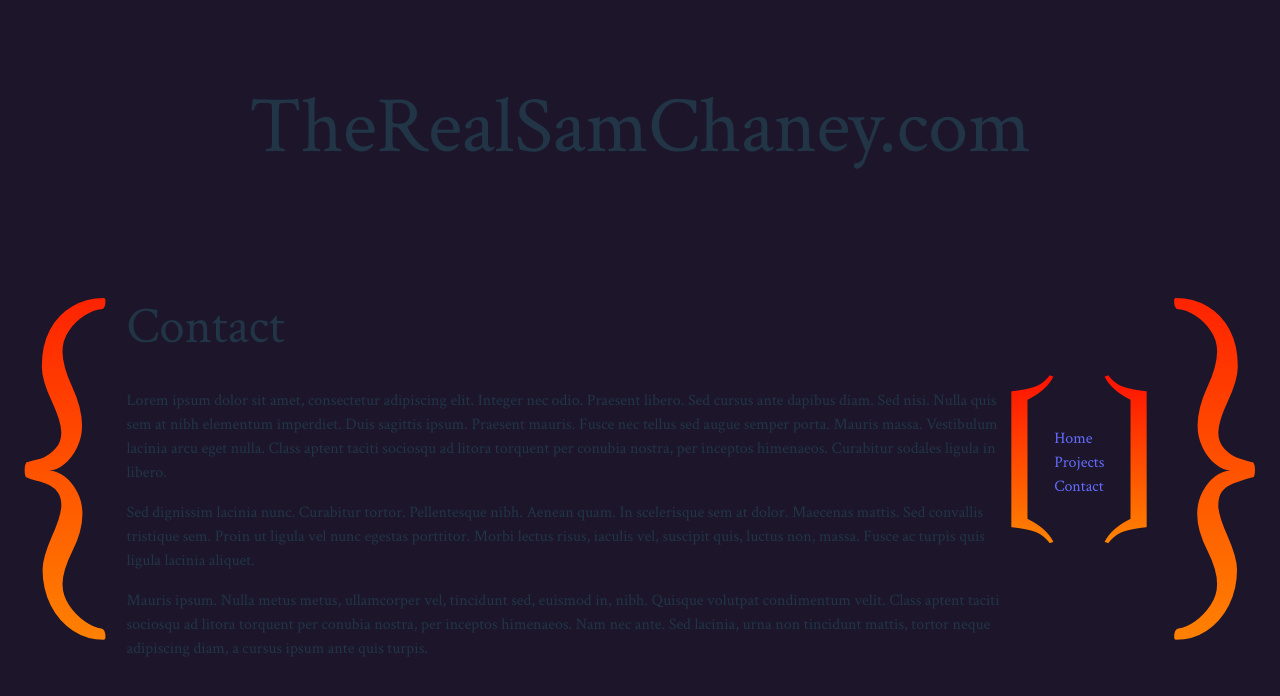
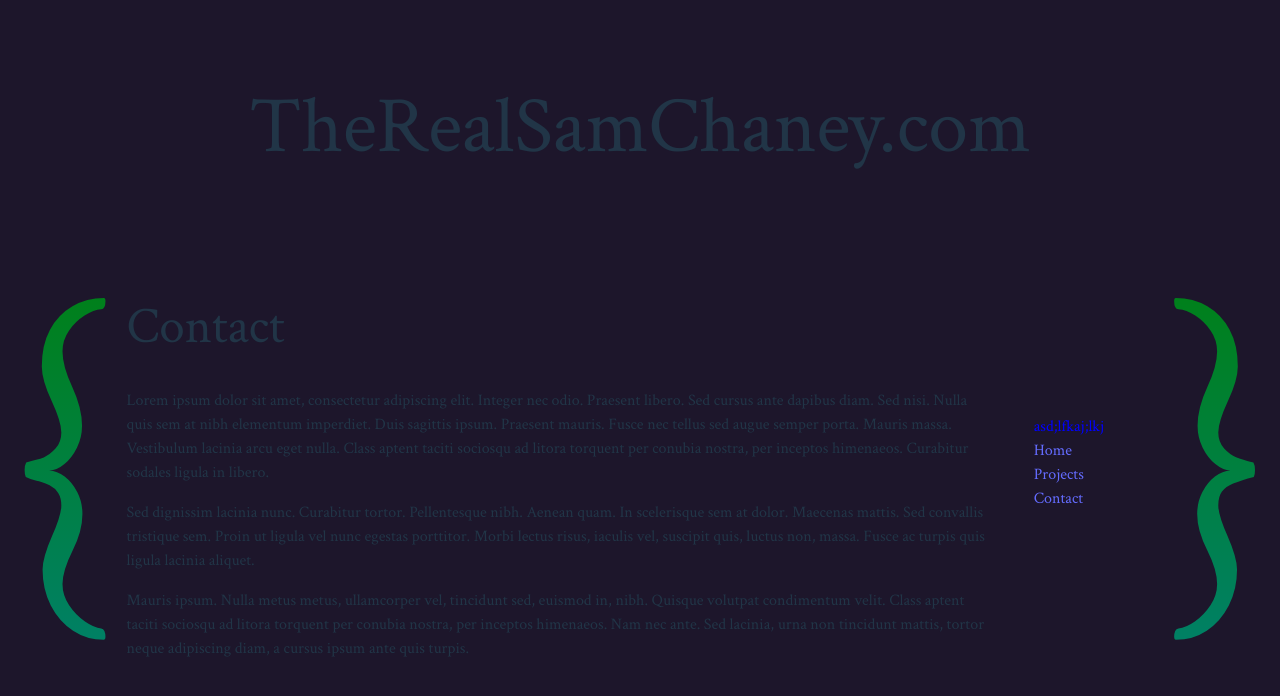
Before and after one commit to AlteriusOmega/TheRealSamChaneyDotComReact, a React (Vite) app: page /contact in a window 1280 px wide. Shown: the top 696 px of the page. Built offline with nearby package versions, Linux system fonts and the light colour scheme.

Commit message:
Testing using opacity trick for gradient transition, using routes to add show-gradient class, works to change colors but not transition.

```diff
--- a/src/App.tsx
+++ b/src/App.tsx
@@ -1,4 +1,4 @@
-import React, { useEffect } from "react";
+import React, { Children, useEffect, useState} from "react";
 import { BrowserRouter as Router, Route, Routes, useLocation } from "react-router-dom";
 import Layout from "./components/Layout";
 import Home from "./components/Home";
@@ -9,46 +9,55 @@ import './styles/App.css';
 const App: React.FC = () => {
     return (
         <Router>
-      <AppLayout />
+        <AppContent />
         </Router>
     );
 };
 
-const AppLayout: React.FC = () => {
+const AppContent: React.FC = () => {
     const location = useLocation();
+    const [showGradient, setShowGradient] = useState(false);
+    const [gradientClass, setGradientClass] = useState("gradient-text-home");
 
     useEffect(() => {
         // Update gradient colors based on route
-    const root = document.documentElement;
-    let gradientStart = "blue";
-    let gradientEnd = "purple";
+        // const root = document.documentElement;
 
         switch (location.pathname) {
             case "/contact":
-        gradientStart = "red";
-        gradientEnd = "orange";
+                setGradientClass("gradient-text-contact");
+                // root.style.setProperty("--gradient-start", "red");
+                // root.style.setProperty("--gradient-end", "orange");
                 break;
             case "/projects":
-        gradientStart = "green";
-        gradientEnd = "blue";
+                setGradientClass("gradient-text-projects");
+                // root.style.setProperty("--gradient-start", "green");
+                // root.style.setProperty("--gradient-end", "blue");
                 break;
             default:
-        gradientStart = "blue";
-        gradientEnd = "purple";
+                setGradientClass("gradient-text-home");
+                // root.style.setProperty("--gradient-start", "blue");
+                // root.style.setProperty("--gradient-end", "purple");
+                break;
         }
 
-    root.style.setProperty("--gradient-start", gradientStart);
-    root.style.setProperty("--gradient-end", gradientEnd);
+        const timeout = setTimeout(() => {
+            setShowGradient(true);
+        }, 100);
+
+        return () => clearTimeout(timeout);
     }, [location.pathname]);
 
     return (
-    <Layout>
+        <div className={`App ${showGradient ? "show-gradient" : ""}`}>
+            <Layout gradientClass={gradientClass}>
                 <Routes>
                     <Route path="/" element={<Home />} />
                     <Route path="/contact" element={<Contact />} />
                     <Route path="/projects" element={<Projects />} />
                 </Routes>
             </Layout>
+        </div>
     );
 };
 
--- a/src/components/Contact.tsx
+++ b/src/components/Contact.tsx
@@ -4,6 +4,15 @@ import Layout from './Layout';
 const Home: React.FC = () => {
     return (
         <div>
+            <style>
+                {`
+                    :root {
+                        --gradient-start: red;
+                        --gradient-end: orange;
+                    }
+                `}
+            </style>
+
             <h1>Contact</h1>
             <p>
                 Lorem ipsum dolor sit amet, consectetur adipiscing elit. Integer nec odio. Praesent libero. Sed cursus ante dapibus diam.
--- a/src/components/Home.tsx
+++ b/src/components/Home.tsx
@@ -4,6 +4,14 @@ import Layout from './Layout';
 const Home: React.FC = () => {
     return (
         <div>
+            <style>
+                {`
+                    :root {
+                        --gradient-start: blue;
+                        --gradient-end: purple;
+                    }
+                `}
+            </style>
             <h1>Home</h1>
             <p>This is my webpage!</p>
             <p>
--- a/src/components/Layout.tsx
+++ b/src/components/Layout.tsx
@@ -5,9 +5,10 @@ import '../styles/Layout.css'
 
 interface LayoutProps {
     children: ReactNode;
+    gradientClass: string;
 }
 
-const Layout: React.FC<LayoutProps> = ({ children }) => {
+const Layout: React.FC<LayoutProps> = ({ children, gradientClass }) => {
     // children is a special prop that allows a component to display
     // whatever content is nested between the tags where it is used
 
@@ -18,12 +19,12 @@ const Layout: React.FC<LayoutProps> = ({ children }) => {
                 <h1 className="title">TheRealSamChaney.com</h1>
             </div>
             <div className="content">
-                <div className="gradient-text" style={{ fontSize: '25em' }}>{"{"}</div>
+                <div className={`gradient-text ${gradientClass}`} style={{ fontSize: '25em' }}>{"{"}</div>
                 <main>{children}</main>
                 <Nav />
-                <div className="gradient-text" style={{ fontSize: '25em' }}>{"}"}</div>
+                <div className={`gradient-text ${gradientClass}`} style={{ fontSize: '25em' }}>{"}"}</div>
             </div>
-            </div>
+        </div>
     );
 };
 
--- a/src/components/Nav.tsx
+++ b/src/components/Nav.tsx
@@ -7,8 +7,9 @@ const Nav: React.FC = () => {
         <nav className="nav-main">
             <div className="gradient-text" style={{fontSize:"10em"}}>{"𝄕"}</div>
             <ul>
+                <li>
+            <div className="test">asd;lfkaj;lkj</div>
 
-                <li>
                     <Link to="/">Home</Link>
                 </li>
                 <li>
--- a/src/components/Projects.tsx
+++ b/src/components/Projects.tsx
@@ -4,6 +4,14 @@ import Layout from "./Layout";
 const Projects: React.FC = () => {
     return (
         <div>
+            <style>
+                {`
+                    :root {
+                        --gradient-start: green;
+                        --gradient-end: teal;
+                    }
+                `}
+            </style>
             <h1>Projects</h1>
             <p>
                 Lorem ipsum dolor sit amet, consectetur adipiscing elit. Integer nec odio. Praesent libero. Sed cursus ante dapibus diam.
--- a/src/styles/App.css
+++ b/src/styles/App.css
@@ -1,16 +1,84 @@
-:root {
+/* :root {
     --gradient-start: blue;
     --gradient-end: purple;
+} */
+
+@property --gradient-start {
+    syntax: "<color>";
+    initial-value: blue;
+    inherits: false;
 }
 
-.gradient-text {
-    /* font-size: 25em; */
+@property --gradient-end {
+    syntax: "<color>";
+    initial-value: purple;
+    inherits: false;
+}
+
+/* .gradient-text {
     color: transparent;
     background:  linear-gradient(to bottom, var(--gradient-start), var(--gradient-end));
     -webkit-background-clip: text;
     background-clip: text;
-    transition: background 0.5s ease;
+    transition: background 1s ease;
+} */
+
+.gradient-text {
+    color: transparent;
+    /* background-image: linear-gradient(to bottom, var(--gradient-start), var(--gradient-end)); */
+    -webkit-background-clip: text;
+    background-clip: text;
+    z-index: 1;
+    opacity: 0;
+    /* transition: opacity 1s ease; */
+    transition: background-image 1s ease;
 }
+
+.gradient-text-contact {
+    background-image: linear-gradient(to bottom, green, teal);
+}
+
+.gradient-text-home {
+    background-image: linear-gradient(to bottom, blue, purple);
+}
+
+.gradient-text-projects {
+    background-image: linear-gradient(to bottom, red, yellow);
+}
+
+.show-gradient .gradient-text {
+    opacity: 1;
+}
+
+/* .gradient-text::before {
+    position: absolute;
+    content: "";
+    top: 0;
+    right: 0;
+    bottom: 0;
+    left: 0;
+    width: 40px;
+    color: transparent;
+    -webkit-background-clip: text;
+    background-clip: text;
+    background-image: linear-gradient(to bottom, green, teal);
+    opacity: 0;
+    z-index: -1;
+    transition: opacity 1s ease;
+} */
+
+/* .gradient-text:hover::before {
+    opacity: 1;
+} */
+
+.test {
+    color: var(--gradient-start);
+    transition: color 1s ease;
+}
+
+/* .test:hover {
+    color:blue;
+} */
 
 body {
     font-family: 'Crimson Text', serif;
```
Also changed, not shown: src/GradientContext.tsx (deleted, +0 -59 lines). Lines whose indentation alone changed are shown as unchanged.
